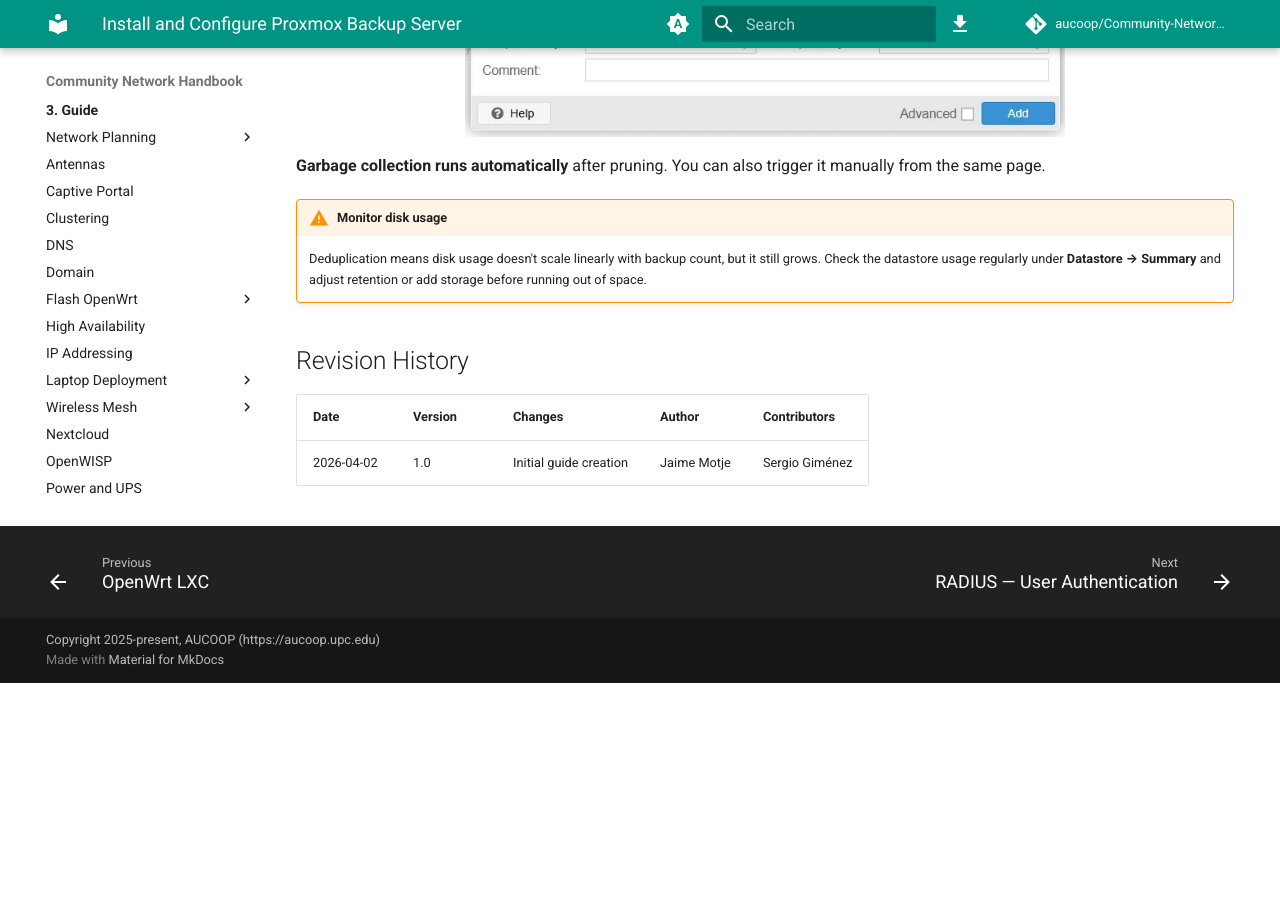
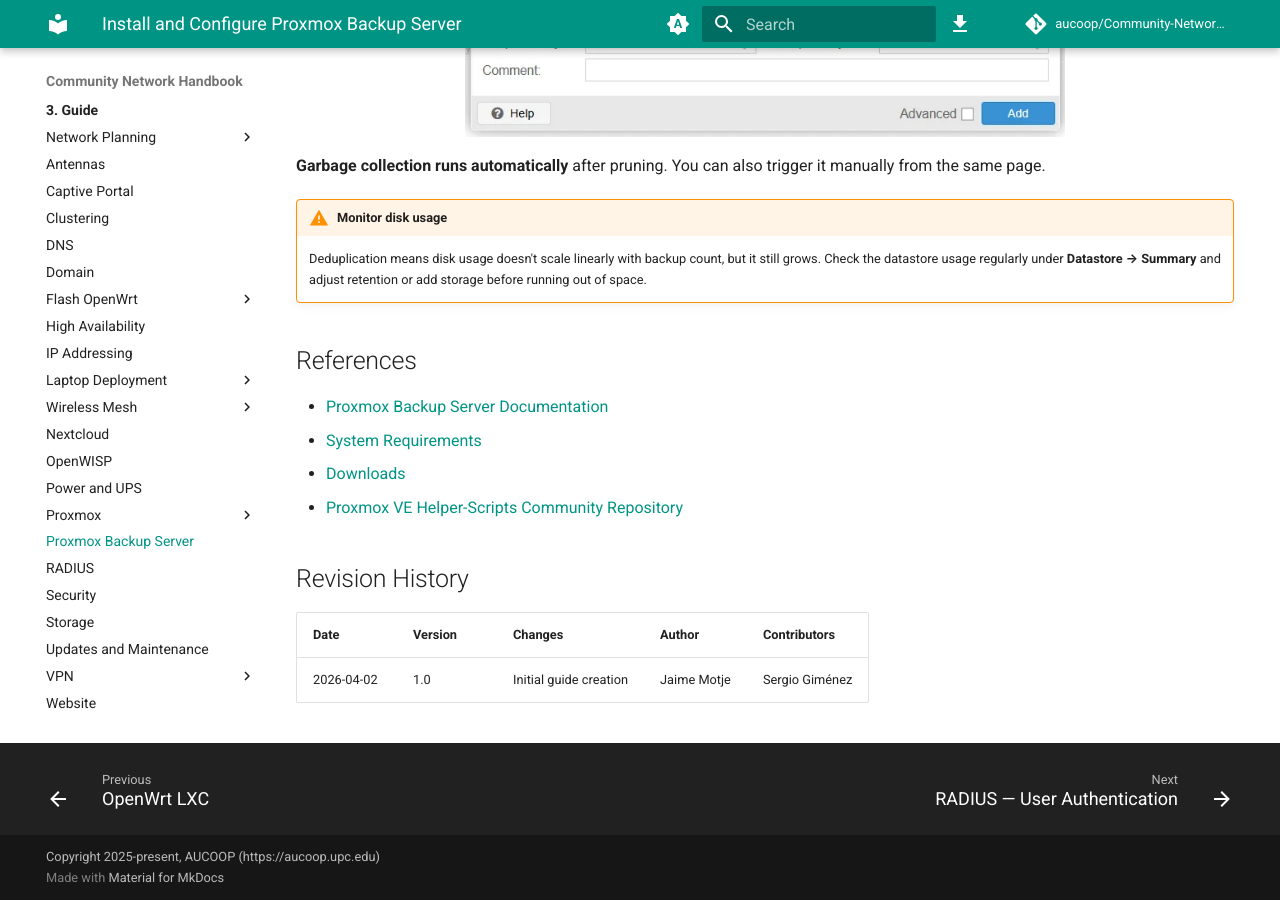
Before and after one commit to aucoop/Community-Network-Handbook, an MkDocs documentation site: the page built from docs/3-Guide/Proxmox-Backup-Server/index.md, in a window 1280 px wide and 900 px high, scrolled down 9898 px. Built offline with MkDocs 1.6.1 and Material for MkDocs 9.7.7, drawn with Linux system fonts in a browser that asks for light colours; comment, search, counter and statistics services are not loaded; before the commit the page ends 10581 px from its top, so only the background shows below that.

Commit message:
Potential fix for pull request finding
Co-authored-by: Copilot Autofix powered by AI <175728472+Copilot@users.noreply.github.com>

```diff
--- a/docs/3-Guide/Proxmox-Backup-Server/index.md
+++ b/docs/3-Guide/Proxmox-Backup-Server/index.md
@@ -292,6 +292,12 @@ Over time, backups accumulate. Pruning removes old backups based on your retenti
 !!! warning "Monitor disk usage"
     Deduplication means disk usage doesn't scale linearly with backup count, but it still grows. Check the datastore usage regularly under **Datastore → Summary** and adjust retention or add storage before running out of space.
 
+## References
+
+- [Proxmox Backup Server Documentation](https://pbs.proxmox.com/docs/)
+- [System Requirements](https://pbs.proxmox.com/docs/system-requirements.html)
+- [Downloads](https://www.proxmox.com/en/downloads/category/proxmox-backup-server)
+- [Proxmox VE Helper-Scripts Community Repository](https://community-scripts.github.io/ProxmoxVE/)
 
 ## Revision History
 
```
